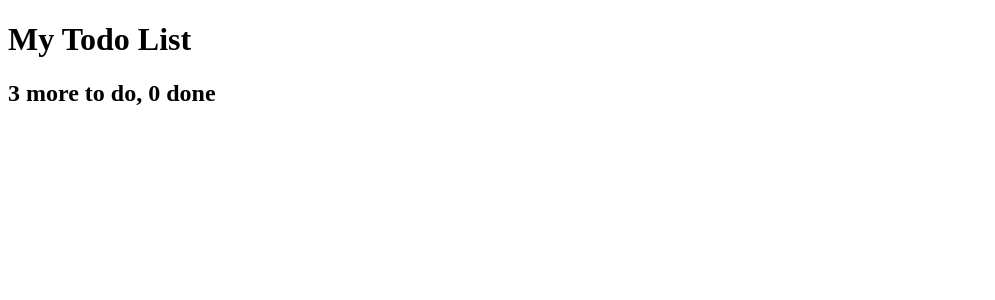
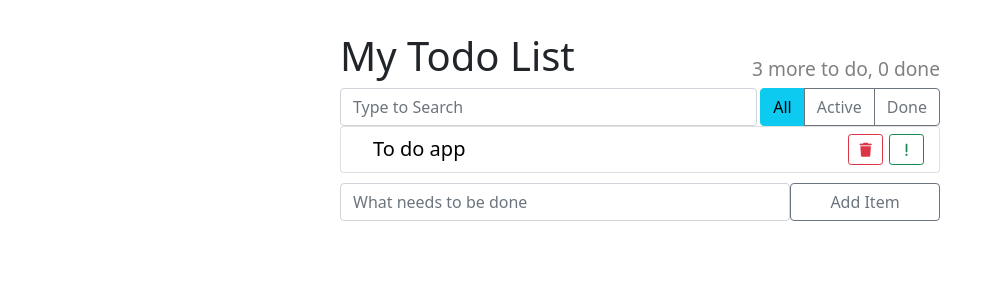
Before and after one commit to Kalachinskii/ReactTest_To-do-list, a React (Create React App) app: page / in a window 1280 px wide. Shown: the top 300 px of the page, without its empty margins (0-995 px from the left). Built offline with nearby package versions, Linux system fonts and the light colour scheme.

Commit message:
Реализован каркас

```diff
--- a/public/index.html
+++ b/public/index.html
@@ -5,6 +5,11 @@
     <meta charset="utf-8" />
     <meta name="viewport" content="width=device-width, initial-scale=1" />
     <title>React App</title>
+    <!-- Иконки -->
+    <link rel="stylesheet" href="https://cdnjs.cloudflare.com/ajax/libs/font-awesome/6.7.1/css/all.min.css
+    ">
+    <!-- Бутстрап -->
+    <link href="https://cdn.jsdelivr.net/npm/bootstrap@5.0.2/dist/css/bootstrap.min.css" rel="stylesheet" integrity="sha384-EVSTQN3/azprG1Anm3QDgpJLIm9Nao0Yz1ztcQTwFspd3yD65VohhpuuCOmLASjC" crossorigin="anonymous">
   </head>
 
   <body>
--- /dev/null
+++ b/src/components/AddItem.js
@@ -0,0 +1,18 @@
+import React from "react";
+
+const ListItem = () => {
+    return (
+        <form className="item-add-form d-flex">
+            <input
+                type="text"
+                className="form-control"
+                placeholder="What needs to be done"
+            />
+            <button className="btn btn-outline-secondary col-3">
+                Add Item
+            </button>
+        </form>
+    );
+};
+
+export default ListItem;
--- a/src/components/App.js
+++ b/src/components/App.js
@@ -3,11 +3,17 @@ import React from "react";
 import ReactDOM from "react-dom/client";
 
 import Header from "./Header";
+import Search from "./Search";
+import List from "./List";
+import AddItem from "./AddItem";
 
 const App = () => {
     return (
         <div className="todo-app">
             <Header />
+            <Search />
+            <List />
+            <AddItem />
         </div>
     );
 };
--- /dev/null
+++ b/src/components/List.js
@@ -0,0 +1,32 @@
+import React from "react";
+
+const List = () => {
+    return (
+        <ul className="list-group todo-list">
+            <li className="list-group-item">
+                <span className="todo-list-item">
+                    <span
+                        className="todo-list-item-label"
+                        style={{ color: "black", fontWeight: "normal" }}
+                    >
+                        To do app
+                    </span>
+                    <button
+                        type="button"
+                        className="btn btn-outline-success btn-sm float-end"
+                    >
+                        <i className="fa fa-exclamation"></i>
+                    </button>
+                    <button
+                        type="button"
+                        className="btn btn-outline-danger btn-sm float-end"
+                    >
+                        <i className="fa fa-trash"></i>
+                    </button>
+                </span>
+            </li>
+        </ul>
+    );
+};
+
+export default List;
--- /dev/null
+++ b/src/components/Search.js
@@ -0,0 +1,27 @@
+import React from "react";
+import ReactDOM from "react-dom/client";
+
+const Search = () => {
+    return (
+        <div className="top-panel d-flex">
+            <input
+                type="text"
+                placeholder="Type to Search"
+                className="form-control search-input"
+            />
+            <div className="btn-group">
+                <button type="button" className="btn btn-info">
+                    All
+                </button>
+                <button type="button" className="btn btn-outline-secondary">
+                    Active
+                </button>
+                <button type="button" className="btn btn-outline-secondary">
+                    Done
+                </button>
+            </div>
+        </div>
+    );
+};
+
+export default Search;
--- /dev/null
+++ b/src/index.css
@@ -0,0 +1,52 @@
+.todo-app {
+    margin: 2rem auto 0 auto;
+    max-width: 600px;
+}
+.app-header {
+    align-items: flex-end;
+}
+.app-header h1 {
+    flex-grow: 1;
+}
+.app-header h2 {
+    font-size: 1.2rem;
+    color: grey;
+}
+
+.item-add-form {
+    margin-top: 10px;
+}
+
+.todo-list-item {
+    font-size: 1.25rem;
+}
+.todo-list-item button {
+    width: 35px;
+    margin: 3px;
+}
+
+.todo-list-item-label {
+    margin-left: 1.25rem;
+    line-height: 35px;
+    cursor: pointer;
+    user-select: none;
+}
+
+.todo-list-item.done .todo-list-item-label {
+    text-decoration: line-through;
+}
+
+.todo-list-item.important .todo-list-item-label {
+    font-weight: bold;
+    color: steelblue;
+}
+
+.search-input {
+    width: auto;
+    flex-grow: 1;
+    margin-right: 3px;
+}
+
+.todo-list .list-group-item {
+    padding: 0.25rem 0.75rem;
+}
--- a/src/index.js
+++ b/src/index.js
@@ -1,5 +1,7 @@
 import React from "react";
 import ReactDOM from "react-dom/client";
+// css
+import "./index.css";
 
 import App from "./components/App";
 
```
